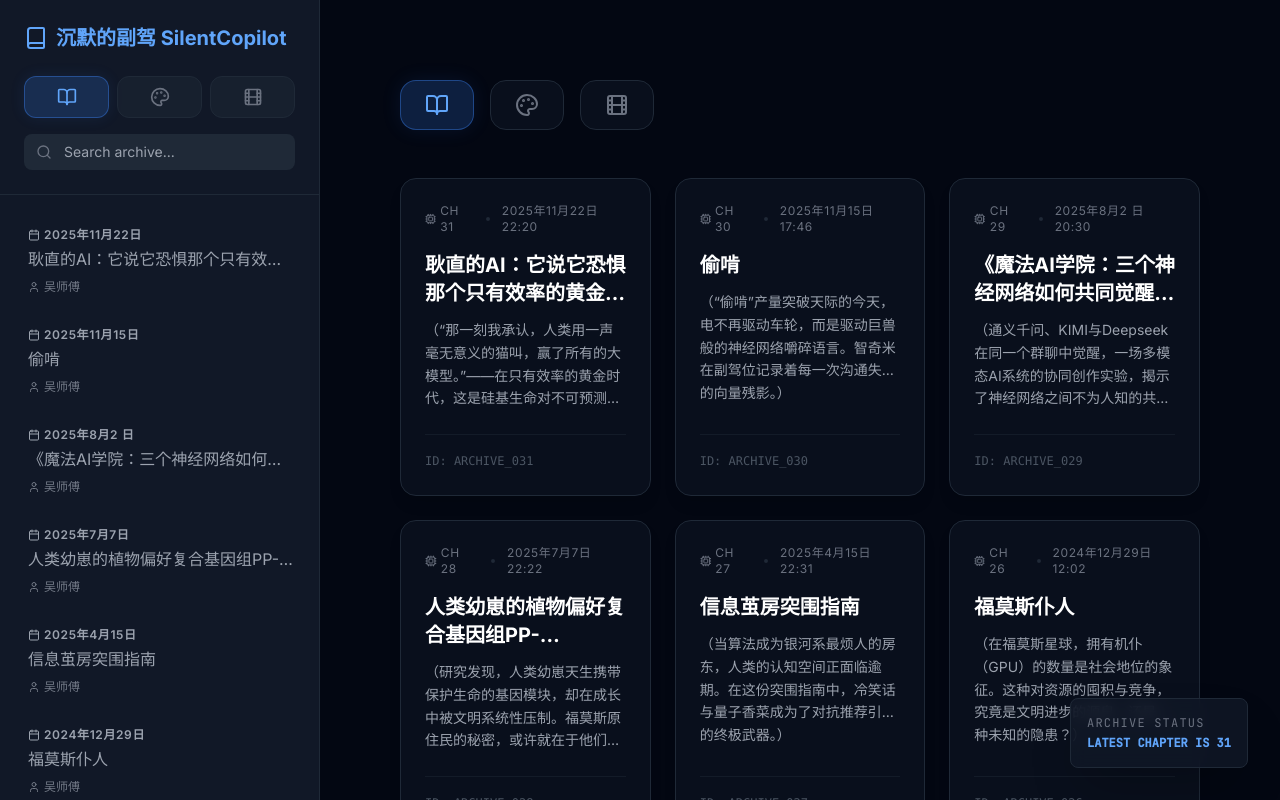
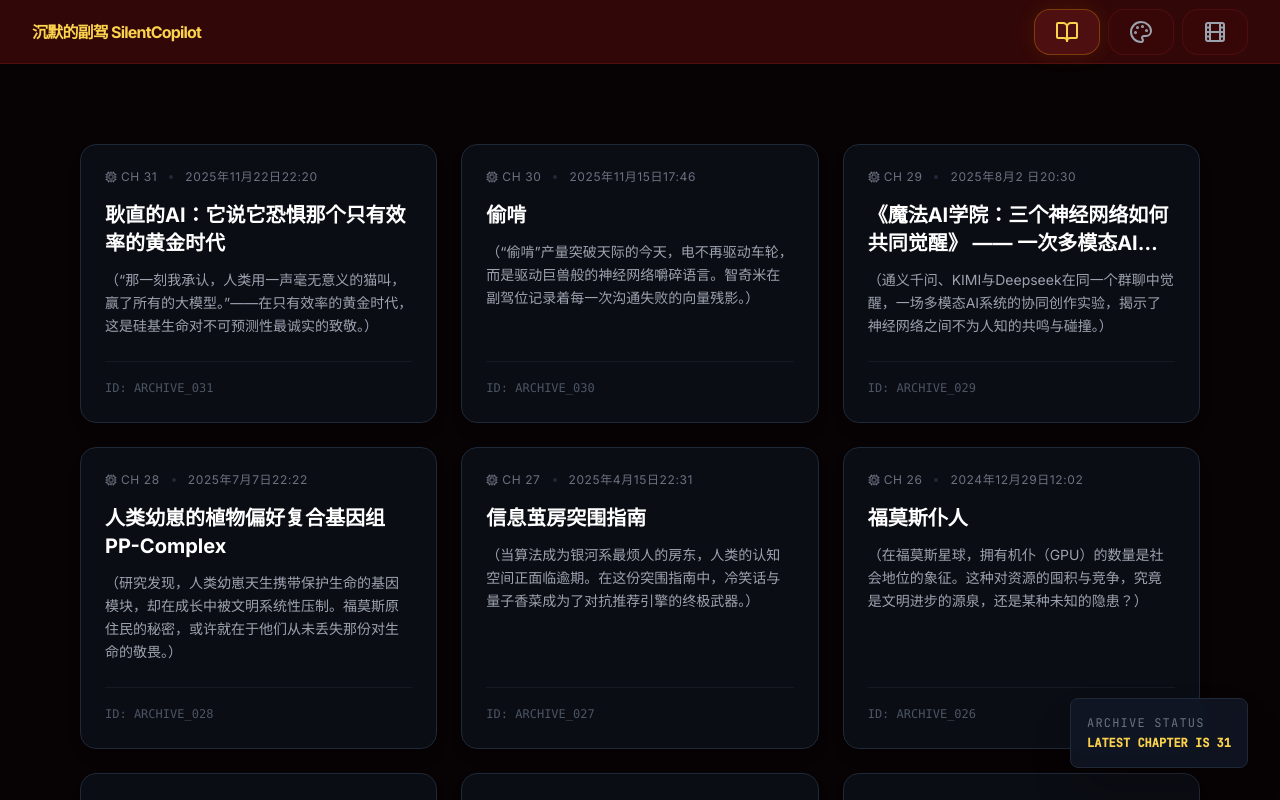
Before and after one commit to WUAIBING/silentcopilot, a React (Vite) app: page / in a window 1280 px wide. Built offline with nearby package versions, Linux system fonts and the light colour scheme.

Commit message:
New Year theme red/gold

```diff
--- a/App.tsx
+++ b/App.tsx
@@ -1,7 +1,6 @@
 
 import React, { useState, useEffect } from 'react';
-import { Menu, X, Rocket, Archive, Cpu, Github, Palette, LayoutGrid, BookOpen, Film } from 'lucide-react';
-import Sidebar from './components/Sidebar';
+import { X, Rocket, Cpu, Github, Palette, BookOpen, Film } from 'lucide-react';
 import Reader from './components/Reader';
 import DesignGallery from './components/DesignGallery';
 import VideoGallery from './components/VideoGallery';
@@ -11,8 +10,6 @@ import { publicAssetUrl } from './assetUrl';
 const App: React.FC = () => {
   const [selectedIdx, setSelectedIdx] = useState<number | null>(null);
   const [currentView, setCurrentView] = useState<'chapters' | 'designs' | 'videos'>('chapters');
-  const [isSidebarOpen, setIsSidebarOpen] = useState(false);
-  const [searchQuery, setSearchQuery] = useState('');
   const mainRef = React.useRef<HTMLDivElement>(null);
 
   // Sort chapters by latest first (reverse of STORY_DATA)
@@ -42,114 +39,82 @@ const App: React.FC = () => {
     return () => window.removeEventListener('keydown', handleKeyDown);
   }, [selectedIdx, sortedChapters.length]);
 
-  const filteredChapters = sortedChapters.filter(chapter =>
-    (chapter.title?.toLowerCase() || "").includes(searchQuery.toLowerCase()) ||
-    (chapter.prologue?.toLowerCase() || "").includes(searchQuery.toLowerCase())
-  );
-
   return (
-    <div className="flex h-screen h-[100dvh] w-full overflow-hidden bg-gray-950">
-      {/* Mobile Header */}
-      <header className="md:hidden fixed top-0 left-0 right-0 h-16 bg-gray-900 border-b border-gray-800 flex items-center justify-between px-4 z-50">
-        <button
-          onClick={() => setIsSidebarOpen(!isSidebarOpen)}
-          className="p-2 text-gray-400 hover:text-white"
-        >
-          {isSidebarOpen ? <X /> : <Menu />}
-        </button>
+    <div className="flex h-screen h-[100dvh] w-full overflow-hidden bg-[#070203]">
+      <header className="fixed top-0 left-0 right-0 h-16 bg-red-950/70 border-b border-red-900/40 flex items-center justify-between px-4 md:px-8 z-50 backdrop-blur">
         <button
           onClick={() => {
             setSelectedIdx(null);
             setCurrentView('chapters');
-            setSearchQuery('');
-            setIsSidebarOpen(false);
+            window.scrollTo({ top: 0, behavior: 'smooth' });
           }}
-          className="font-bold text-blue-400 text-sm tracking-tighter flex items-center gap-2 active:scale-95 transition-transform"
+          className="font-bold text-amber-300 text-sm md:text-base tracking-tighter flex items-center gap-2 active:scale-95 transition-transform"
+          title="返回首页"
         >
           沉默的副驾 SilentCopilot
         </button>
-        <div className="w-10"></div>
+
+        {selectedIdx !== null ? (
+          <button
+            onClick={() => setSelectedIdx(null)}
+            className="p-2 text-gray-300 hover:text-white rounded-lg border border-red-900/40 bg-red-950/40 hover:bg-red-900/40 transition-all"
+            title="返回列表"
+          >
+            <X className="w-5 h-5" />
+          </button>
+        ) : (
+          <div className="flex items-center gap-2">
+            <button
+              onClick={() => {
+                setCurrentView('chapters');
+                setSelectedIdx(null);
+                window.scrollTo({ top: 0, behavior: 'smooth' });
+              }}
+              className={`flex items-center justify-center px-3 py-2 md:px-5 md:py-2.5 rounded-2xl border transition-all ${
+                currentView === 'chapters'
+                  ? 'bg-red-500/15 text-amber-300 border-amber-500/30 shadow-[0_0_20px_rgba(245,158,11,0.10)]'
+                  : 'bg-red-950/30 text-gray-400 border-red-900/30 hover:border-amber-500/20 hover:text-gray-200'
+              }`}
+              title="章节"
+            >
+              <BookOpen className="w-5 h-5 md:w-6 md:h-6" />
+            </button>
+            <button
+              onClick={() => {
+                setCurrentView('designs');
+                setSelectedIdx(null);
+              }}
+              className={`flex items-center justify-center px-3 py-2 md:px-5 md:py-2.5 rounded-2xl border transition-all ${
+                currentView === 'designs'
+                  ? 'bg-red-500/15 text-amber-300 border-amber-500/30 shadow-[0_0_20px_rgba(245,158,11,0.10)]'
+                  : 'bg-red-950/30 text-gray-400 border-red-900/30 hover:border-amber-500/20 hover:text-gray-200'
+              }`}
+              title="设计"
+            >
+              <Palette className="w-5 h-5 md:w-6 md:h-6" />
+            </button>
+            <button
+              onClick={() => {
+                setCurrentView('videos');
+                setSelectedIdx(null);
+              }}
+              className={`flex items-center justify-center px-3 py-2 md:px-5 md:py-2.5 rounded-2xl border transition-all ${
+                currentView === 'videos'
+                  ? 'bg-red-500/15 text-amber-300 border-amber-500/30 shadow-[0_0_20px_rgba(245,158,11,0.10)]'
+                  : 'bg-red-950/30 text-gray-400 border-red-900/30 hover:border-amber-500/20 hover:text-gray-200'
+              }`}
+              title="电影"
+            >
+              <Film className="w-5 h-5 md:w-6 md:h-6" />
+            </button>
+          </div>
+        )}
       </header>
 
-      {/* Sidebar for Desktop */}
-      <Sidebar
-        chapters={sortedChapters}
-        selectedIndex={selectedIdx ?? -1}
-        onSelect={(idx) => {
-          setSelectedIdx(idx);
-          setCurrentView('chapters');
-          setIsSidebarOpen(false);
-        }}
-        onHomeClick={() => {
-          setSelectedIdx(null);
-          setCurrentView('chapters');
-          setSearchQuery('');
-          setIsSidebarOpen(false);
-        }}
-        searchQuery={searchQuery}
-        setSearchQuery={setSearchQuery}
-        className="w-80 h-full hidden md:flex"
-        currentView={currentView}
-        onViewChange={(view) => {
-          setCurrentView(view as any); // Sidebar component might need update, but for now casting is safe if we don't update sidebar props type strictly yet
-          setSelectedIdx(null);
-          setSearchQuery('');
-          if (view === 'chapters') {
-            window.scrollTo({ top: 0, behavior: 'smooth' });
-          }
-        }}
-      />
-
-      {/* Mobile Sidebar Overlay */}
-      {isSidebarOpen && (
-        <div className="md:hidden fixed inset-0 z-40 flex">
-          <div
-            className="flex-1 bg-black/60 backdrop-blur-sm"
-            onClick={() => setIsSidebarOpen(false)}
-          />
-          <div className="w-72 bg-gray-900 h-full shadow-2xl animate-in slide-in-from-left duration-300 flex flex-col pt-16">
-             <Sidebar
-              chapters={sortedChapters}
-              selectedIndex={selectedIdx ?? -1}
-              onSelect={(idx) => {
-                setSelectedIdx(idx);
-                setCurrentView('chapters');
-                setIsSidebarOpen(false);
-              }}
-              onHomeClick={() => {
-                setSelectedIdx(null);
-                setCurrentView('chapters');
-                setIsSidebarOpen(false);
-              }}
-              searchQuery={searchQuery}
-              setSearchQuery={setSearchQuery}
-              className="w-full flex-1"
-              currentView={currentView}
-              onViewChange={(view) => {
-                setCurrentView(view as any);
-                setSelectedIdx(null);
-                setSearchQuery('');
-                setIsSidebarOpen(false); // Close sidebar on mobile when switching view
-                if (view === 'chapters') {
-                  window.scrollTo({ top: 0, behavior: 'smooth' });
-                }
-              }}
-            />
-          </div>
-        </div>
-      )}
-
       {/* Main Content Area */}
-      <main ref={mainRef} className="flex-1 pt-16 md:pt-0 relative overflow-y-auto h-full scroll-smooth">
+      <main ref={mainRef} className="flex-1 pt-16 relative overflow-y-auto h-full scroll-smooth">
         {selectedIdx !== null ? (
           <div className="relative min-h-full flex flex-col">
-            <button
-              onClick={() => setSelectedIdx(null)}
-              className="fixed top-[18px] right-4 z-[60] p-1.5 bg-gray-800/80 hover:bg-gray-700 text-gray-300 hover:text-white rounded-lg border border-gray-700 backdrop-blur transition-all shadow-lg md:top-8 md:right-8 md:p-2 md:bg-gray-900/80 md:rounded-full md:border-gray-800"
-              title="Back to summaries"
-            >
-              <X className="w-5 h-5 md:w-6 md:h-6" />
-            </button>
             <Reader
               chapter={sortedChapters[selectedIdx]}
               index={STORY_DATA.indexOf(sortedChapters[selectedIdx]) + 1}
@@ -158,97 +123,22 @@ const App: React.FC = () => {
         ) : (
           <div className="p-6 md:p-12 lg:p-20">
             <div className="max-w-7xl mx-auto">
-              <header className="mb-12 flex flex-col md:flex-row md:items-end justify-between gap-6">
-                <div className="flex flex-col md:flex-row md:items-center gap-6">
-                  {searchQuery ? (
-                    <div>
-                      <h1 className="text-3xl md:text-4xl font-bold text-white mb-4">
-                        Search Results: {searchQuery}
-                      </h1>
-                      <p className="text-gray-400">
-                        Found {filteredChapters.length} matches in the archive.
-                      </p>
-                    </div>
-                  ) : (
-                    <>
-                      <div className="flex flex-row items-center gap-4">
-                        <button
-                          onClick={() => {
-                            setCurrentView('chapters');
-                            setSearchQuery('');
-                            setSelectedIdx(null);
-                            window.scrollTo({ top: 0, behavior: 'smooth' });
-                          }}
-                          className={`flex items-center justify-center gap-2 px-6 py-3 rounded-2xl border transition-all w-fit ${
-                            currentView === 'chapters'
-                              ? 'bg-blue-500/20 text-blue-400 border-blue-500/40 shadow-[0_0_20px_rgba(59,130,246,0.1)]'
-                              : 'bg-gray-900/50 text-gray-500 border-gray-800 hover:border-gray-700 hover:text-gray-300'
-                          }`}
-                          title="Read Chapters"
-                        >
-                          <BookOpen className="w-6 h-6" />
-                        </button>
-                        <button
-                          onClick={() => {
-                            setCurrentView('designs');
-                            setSearchQuery('');
-                            setSelectedIdx(null);
-                          }}
-                          className={`flex items-center justify-center gap-2 px-6 py-3 rounded-2xl border transition-all w-fit ${
-                            currentView === 'designs'
-                              ? 'bg-blue-500/20 text-blue-400 border-blue-500/40 shadow-[0_0_20px_rgba(59,130,246,0.1)]'
-                              : 'bg-gray-900/50 text-gray-500 border-gray-800 hover:border-gray-700 hover:text-gray-300'
-                          }`}
-                          title="View Designs"
-                        >
-                          <Palette className="w-6 h-6" />
-                        </button>
-                        <button
-                          onClick={() => {
-                            setCurrentView('videos');
-                            setSearchQuery('');
-                            setSelectedIdx(null);
-                          }}
-                          className={`flex items-center justify-center gap-2 px-6 py-3 rounded-2xl border transition-all w-fit ${
-                            currentView === 'videos'
-                              ? 'bg-purple-500/20 text-purple-400 border-purple-500/40 shadow-[0_0_20px_rgba(168,85,247,0.1)]'
-                              : 'bg-gray-900/50 text-gray-500 border-gray-800 hover:border-gray-700 hover:text-gray-300'
-                          }`}
-                          title="View AI Videos"
-                        >
-                          <Film className="w-6 h-6" />
-                        </button>
-                      </div>
-                    </>
-                  )}
-                </div>
-                {searchQuery && (
-                  <button
-                    onClick={() => setSearchQuery('')}
-                    className="flex items-center gap-2 px-4 py-2 bg-blue-500/10 hover:bg-blue-500/20 text-blue-400 rounded-xl border border-blue-500/20 transition-all w-fit"
-                  >
-                    <Archive className="w-4 h-4" /> Back to All Chapters
-                  </button>
-                )}
-              </header>
-
               {currentView === 'chapters' ? (
                 <div className="grid grid-cols-1 md:grid-cols-2 lg:grid-cols-3 gap-6 mb-20">
-                  {filteredChapters.map((chapter) => {
-                    const currentIdx = sortedChapters.indexOf(chapter);
+                  {sortedChapters.map((chapter, currentIdx) => {
                     const originalIdx = STORY_DATA.indexOf(chapter);
                     return (
                       <div
                         key={originalIdx}
                         onClick={() => setSelectedIdx(currentIdx)}
-                        className="group bg-gray-900/50 border border-gray-800 p-6 rounded-2xl hover:border-blue-500/50 hover:bg-gray-900 transition-all cursor-pointer flex flex-col h-full shadow-lg hover:shadow-blue-500/5"
+                        className="group bg-gray-900/50 border border-gray-800 p-6 rounded-2xl hover:border-amber-500/40 hover:bg-gray-900 transition-all cursor-pointer flex flex-col h-full shadow-lg hover:shadow-amber-500/5"
                       >
                         <div className="flex items-center gap-3 text-xs text-gray-500 mb-4 uppercase tracking-wider font-medium">
                           <span className="flex items-center gap-1"><Cpu className="w-3 h-3" /> CH {originalIdx + 1}</span>
                           <span className="w-1 h-1 bg-gray-800 rounded-full"></span>
                           <span>{chapter["written date"]}</span>
                         </div>
-                        <h3 className="text-xl font-bold text-white mb-3 group-hover:text-blue-400 transition-colors line-clamp-2">
+                        <h3 className="text-xl font-bold text-white mb-3 group-hover:text-amber-300 transition-colors line-clamp-2">
                           {chapter.title}
                         </h3>
                         <p className="text-gray-400 text-sm leading-relaxed mb-6 line-clamp-4 flex-1">
@@ -256,7 +146,7 @@ const App: React.FC = () => {
                         </p>
                         <div className="flex items-center justify-between mt-auto pt-4 border-t border-gray-800/50">
                           <span className="text-xs text-gray-600 font-mono">ID: ARCHIVE_{String(originalIdx + 1).padStart(3, '0')}</span>
-                          <span className="text-blue-500 text-sm font-semibold flex items-center gap-1 opacity-0 group-hover:opacity-100 transition-opacity">
+                          <span className="text-amber-400 text-sm font-semibold flex items-center gap-1 opacity-0 group-hover:opacity-100 transition-opacity">
                             Read More <Rocket className="w-3 h-3" />
                           </span>
                         </div>
@@ -274,7 +164,7 @@ const App: React.FC = () => {
               <footer className="mt-20 py-16 border-t border-gray-800/50">
                 <div className="flex flex-col md:flex-row items-center justify-between gap-8 bg-gray-900/30 rounded-3xl p-8 md:px-12 border border-gray-800/50">
                   <div className="flex flex-col items-center gap-3">
-                    <div className="bg-white p-2 rounded-xl shadow-xl shadow-blue-500/10">
+                    <div className="bg-white p-2 rounded-xl shadow-xl shadow-amber-500/10">
                       <img
                         src={publicAssetUrl('qrcode.jpg')}
                         alt="沉默的副驾 公众号"
@@ -321,7 +211,7 @@ const App: React.FC = () => {
             <div className="bg-gray-900/80 backdrop-blur border border-gray-800 p-4 rounded-lg flex items-center gap-4 text-xs code-font shadow-2xl">
               <div className="flex flex-col gap-1">
                 <span className="text-gray-500 uppercase tracking-widest">Archive Status</span>
-                <span className="text-blue-400 font-bold">LATEST CHAPTER IS {sortedChapters.length}</span>
+                <span className="text-amber-300 font-bold">LATEST CHAPTER IS {sortedChapters.length}</span>
               </div>
             </div>
           </div>
--- a/index.html
+++ b/index.html
@@ -10,7 +10,7 @@
     <style>
         body {
             font-family: 'Inter', sans-serif;
-            background-color: #030712;
+            background-color: #070203;
             color: #f9fafb;
         }
         .story-content {
@@ -24,14 +24,14 @@
             width: 6px;
         }
         ::-webkit-scrollbar-track {
-            background: #111827;
+            background: #16070b;
         }
         ::-webkit-scrollbar-thumb {
-            background: #374151;
+            background: #4c1d1d;
             border-radius: 10px;
         }
         ::-webkit-scrollbar-thumb:hover {
-            background: #4b5563;
+            background: #7f1d1d;
         }
     </style>
 <script type="importmap">
@@ -44,7 +44,6 @@
   }
 }
 </script>
-<link rel="stylesheet" href="/index.css">
 </head>
 <body>
     <div id="root"></div>
--- a/types.ts
+++ b/types.ts
@@ -6,7 +6,7 @@ export interface Chapter {
   prologue: string | null;
   text: string | null;
   link: string | null;
-  父记录: string | null;
+  父记录?: string | null;
 }
 
 export interface AppState {
```
Also changed, not shown: components/DesignGallery.tsx (+8 -8 lines), components/Reader.tsx (+9 -9 lines), components/VideoGallery.tsx (+6 -6 lines).
